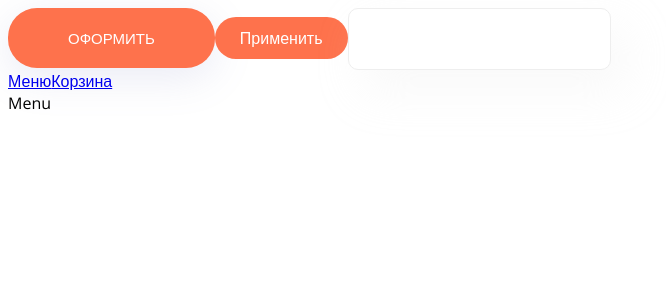
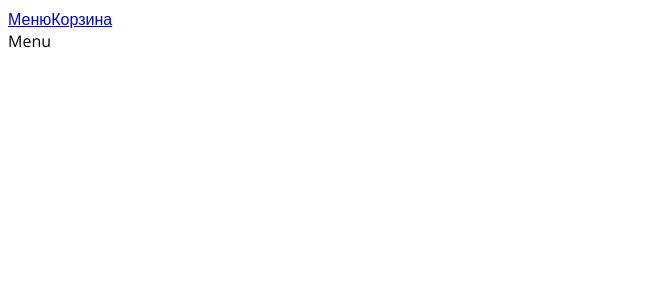
Before and after one commit to zakharovdm/pizza-app, a React (Vite) app: page / in a window 1280 px wide. Shown: the top 300 px of the page, without its empty margins (0-666 px from the left). Built offline with nearby package versions, Linux system fonts and the light colour scheme.

Commit message:
add Outlet for Menu layout

```diff
--- a/src/App.tsx
+++ b/src/App.tsx
@@ -9,10 +9,6 @@ function App() {
 			</Button>
 			<Button onClick={() => {}}>Применить</Button>
 			<Input />
-			<div>
-				<a href="/">Меню</a>
-				<a href="/cart">Корзина</a>
-			</div>
 		</>
 	);
 }
--- /dev/null
+++ b/src/layout/Menu/Menu.tsx
@@ -0,0 +1,13 @@
+import { Link, Outlet } from 'react-router-dom';
+
+export function Layout() {
+	return <div>
+		<div>
+			<Link to="/">Меню</Link>
+			<Link to="/cart">Корзина</Link>
+		</div>
+		<div>
+			<Outlet />
+		</div>
+	</div>;
+}
--- a/src/main.tsx
+++ b/src/main.tsx
@@ -1,8 +1,8 @@
 import { StrictMode } from 'react';
 import { createRoot } from 'react-dom/client';
-import App from './App.tsx';
 import './index.css';
 import { createBrowserRouter, RouterProvider } from 'react-router-dom';
+import { Layout } from './layout/Menu/Menu.tsx';
 import { Menu } from './pages/Menu/Menu.tsx';
 import { Cart } from './pages/Cart/Cart.tsx';
 import { Error } from './pages/Error/Error.tsx';
@@ -10,11 +10,17 @@ import { Error } from './pages/Error/Error.tsx';
 const router = createBrowserRouter([
 	{
 		path: '/',
-		element: <Menu />
-	},
-	{
-		path: '/cart',
-		element: <Cart />
+		element: <Layout />,
+		children: [
+			{
+				path: '/',
+				element: <Menu />
+			},
+			{
+				path: '/cart',
+				element: <Cart />
+			}
+		]
 	},
 	{
 		path: '*',
@@ -24,7 +30,6 @@ const router = createBrowserRouter([
 
 createRoot(document.getElementById('root')!).render(
 	<StrictMode>
-		<App />
 		<RouterProvider router={router} />
 	</StrictMode>
 );
```
